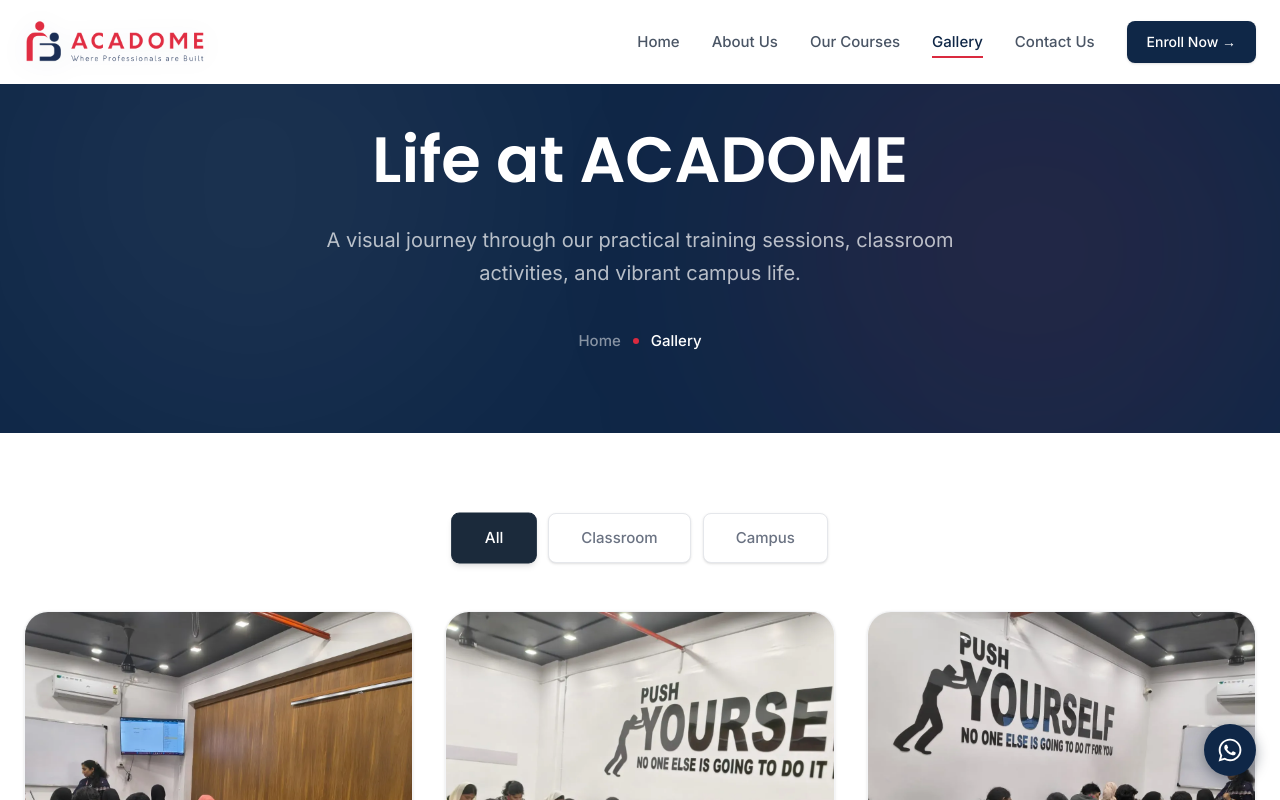
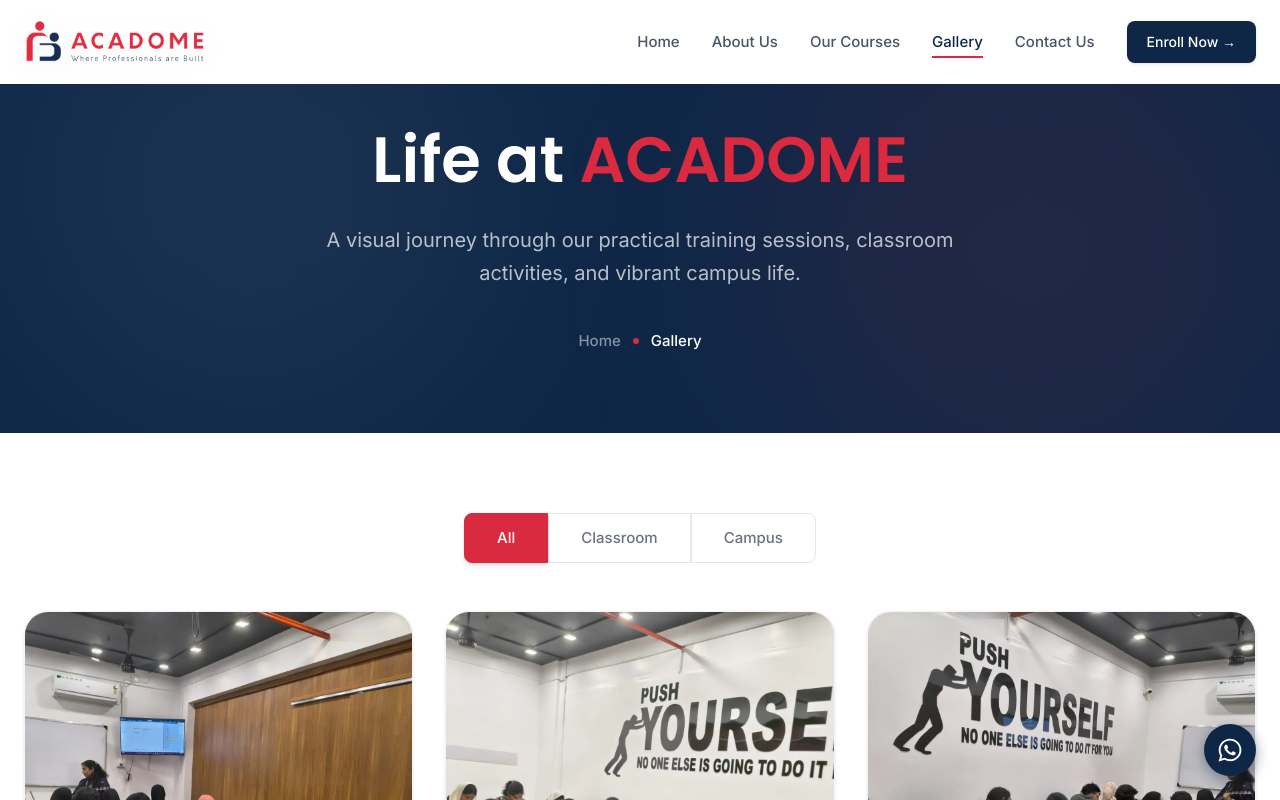
Before and after one commit to Sushincm/acadome, a React (Vite) app: page /gallery in a window 1280 px wide. Shown: the top 800 px of the page. Built offline with nearby package versions, Linux system fonts and the light colour scheme.

Commit message:
feat: refine brand highlighting and tab UI styling

```diff
--- a/src/components/CertificationSection.jsx
+++ b/src/components/CertificationSection.jsx
@@ -69,7 +69,7 @@ export default function CertificationSection({ className = "", noBg = false, isL
             {certificationHeaderData.tag}
           </span>
           <h2 ref={titleRef} className={`font-heading font-bold text-[28px] md:text-[36px] lg:text-[42px] leading-[1.15] mb-6 tracking-tight ${isLight ? "text-gray-900" : "text-white"}`}>
-            {certificationHeaderData.title}
+            {highlightBrand(certificationHeaderData.title)}
           </h2>
           <p ref={subtextRef} className={`font-body text-base md:text-lg leading-relaxed max-w-[600px] mx-0 lg:mx-auto ${isLight ? "text-gray-600" : "text-white/60"}`}>
             {highlightBrand(certificationHeaderData.subtext)}
--- a/src/components/ContactSection.jsx
+++ b/src/components/ContactSection.jsx
@@ -2,6 +2,7 @@ import { useState, useEffect, useRef } from 'react';
 import { contactData } from '../data';
 import { FaPhoneAlt, FaEnvelope, FaMapMarkerAlt, FaArrowRight, FaCheck } from 'react-icons/fa';
 import { setupSplitText, setupScrollReveal } from '../utils/animations';
+import { highlightBrand } from '../utils/textUtils';
 
 export default function ContactSection({ showMap = true }) {
   const [formData, setFormData] = useState({
@@ -92,7 +93,7 @@ export default function ContactSection({ showMap = true }) {
               {contactData.header.tag}
             </span>
             <h2 ref={titleRef} className="text-primary-navy font-sora font-bold text-[36px] md:text-[44px] lg:text-[48px] leading-[1.1] mb-10 whitespace-normal break-words max-w-full">
-              Connect with Our Expert Team
+              {highlightBrand("Connect with Our Expert Team")}
             </h2>
 
             {/* Contact Details List */}
--- a/src/components/GallerySection.jsx
+++ b/src/components/GallerySection.jsx
@@ -166,17 +166,19 @@ export default function GallerySection({ fullPage = false, isHome = false }) {
         )}
 
         {/* Filter Tabs */}
-        <div className={`flex flex-wrap items-center justify-center gap-3 mb-10 ${fullPage ? 'md:mb-12' : 'md:mb-16'}`}>
-          {galleryCategories.map((cat) => {
+        <div className={`flex flex-wrap items-center justify-center gap-0 mb-10 ${fullPage ? 'md:mb-12' : 'md:mb-16'}`}>
+          {galleryCategories.map((cat, idx) => {
             const isActive = activeCategory === cat;
             return (
               <button
                 key={cat}
                 onClick={() => handleFilterChange(cat)}
-                className={`px-8 py-3 rounded-lg font-body font-medium text-[15px] transition-all duration-300 border ${
+                className={`px-8 py-3 font-body font-medium text-[15px] transition-all duration-300 border ${
+                  idx === 0 ? 'rounded-l-lg' : idx === galleryCategories.length - 1 ? 'rounded-r-lg' : ''
+                } ${
                   isActive
-                    ? 'bg-[#1B2A3B] text-white border-[#1B2A3B] shadow-md scale-[1.02]'
-                    : 'bg-white text-gray-500 border-gray-200 shadow-sm hover:bg-gray-50 hover:text-primary-navy hover:shadow-md'
+                    ? 'bg-accent-red text-white border-accent-red shadow-md z-10'
+                    : 'bg-white text-gray-500 border-gray-200 hover:bg-accent-red hover:text-white hover:border-accent-red'
                 }`}
               >
                 {cat}
--- a/src/components/MentorsSection.jsx
+++ b/src/components/MentorsSection.jsx
@@ -4,6 +4,7 @@ import { Swiper, SwiperSlide } from 'swiper/react';
 import { Autoplay, Pagination, Navigation } from 'swiper/modules';
 import { FaChevronLeft, FaChevronRight } from 'react-icons/fa';
 import { setupSplitText, setupScrollReveal } from '../utils/animations';
+import { highlightBrand } from '../utils/textUtils';
 
 import 'swiper/css';
 import 'swiper/css/pagination';
@@ -91,13 +92,13 @@ export default function MentorsSection({ isFullGrid = false, noBg = false, class
         <div className={`${noBg ? "" : "container max-w-[1240px]"} mx-auto`}>
           <div className="text-left lg:text-center mb-12 md:mb-16 lg:mb-20 max-w-3xl lg:mx-auto flex flex-col items-start lg:items-center">
             <span ref={tagRef} className="text-accent-red font-sora font-bold text-[13px] uppercase tracking-[0.25em] mb-4 block">
-              {mentorsHeaderData.tag}
+              {highlightBrand(mentorsHeaderData.tag)}
             </span>
             <h2 ref={titleRef} className={`font-heading font-bold text-[28px] md:text-[36px] lg:text-[42px] leading-[1.1] mb-6 tracking-tight ${isLight ? "text-gray-900" : "text-white"}`}>
               Our Expert Faculty
             </h2>
             <p ref={subRef} className={`font-body text-base md:text-lg leading-relaxed ${isLight ? "text-gray-600" : "text-white/60"}`}>
-              Meet the industry veterans who guide our students towards professional excellence.
+              {highlightBrand("Meet the industry veterans who guide our students towards professional excellence.")}
             </p>
           </div>
 
@@ -123,13 +124,13 @@ export default function MentorsSection({ isFullGrid = false, noBg = false, class
         <div className="flex flex-col md:flex-row md:items-end justify-between mb-16 md:mb-20 px-4 gap-8">
           <div className="flex flex-col text-left max-w-2xl">
             <span ref={tagRef} className="text-accent-red font-sora font-bold text-[13px] uppercase tracking-[0.25em] mb-4">
-              {mentorsHeaderData.tag}
+              {highlightBrand(mentorsHeaderData.tag)}
             </span>
             <h2 ref={titleRef} className={`font-heading font-bold text-[28px] md:text-[36px] lg:text-[42px] leading-[1.1] mb-6 tracking-tight ${isLight ? "text-gray-900" : "text-white"}`}>
-              {mentorsHeaderData.title}
+              {highlightBrand(mentorsHeaderData.title)}
             </h2>
             <p ref={subRef} className={`font-body text-base md:text-lg leading-relaxed ${isLight ? "text-gray-600" : "text-white/60"}`}>
-              {mentorsHeaderData.subtext}
+              {highlightBrand(mentorsHeaderData.subtext)}
             </p>
           </div>
 
--- a/src/pages/Gallery.jsx
+++ b/src/pages/Gallery.jsx
@@ -5,6 +5,7 @@ import { setupScrollReveal } from "../utils/animations";
 import { videoGalleryData, testimonialVideos } from "../data/gallery";
 import useLightbox from "../hooks/useLightbox";
 import SEO from "../components/SEO";
+import { highlightBrand } from "../utils/textUtils";
 
 export default function Gallery() {
   const heroRef = useRef(null);
@@ -34,7 +35,7 @@ export default function Gallery() {
         </div>
         <div ref={heroRef} className="container max-w-[1240px] mx-auto relative z-10">
           <h1 className="font-heading font-semibold text-[40px] md:text-[64px] text-white mb-6 leading-tight">
-            Life at ACADOME
+            {highlightBrand("Life at ACADOME")}
           </h1>
           <p className="text-white/70 text-lg md:text-xl max-w-2xl mx-auto mb-10 leading-relaxed">
             A visual journey through our practical training sessions, classroom activities, and vibrant campus life.
@@ -106,9 +107,15 @@ export default function Gallery() {
             <h3 className="font-heading font-bold text-[28px] md:text-[36px] lg:text-[42px] text-primary-navy mb-8">
                Want to be part of our next batch?
             </h3>
-            <Link to="/contact-us" className="inline-flex items-center justify-center px-10 py-5 bg-primary-navy text-white font-body font-bold text-[18px] rounded-2xl hover:bg-accent-red transition-all shadow-xl scale-100 hover:scale-105 active:scale-95">
-              Join ACADOME Now →
-            </Link>
+            <a
+              href={`https://wa.me/919778914198?text=${encodeURIComponent("I would like to inquire about the upcoming batch at ACADOME.")}`}
+              target="_blank"
+              rel="noopener noreferrer"
+              className="inline-flex items-center justify-center px-10 py-4 font-body font-semibold text-[15px] rounded-lg bg-primary-navy text-white hover:bg-accent-red transition-all duration-300 shadow-md w-full md:w-auto text-center group"
+            >
+              Enroll Now
+              <span className="ml-2 group-hover:translate-x-1 transition-transform">&rarr;</span>
+            </a>
          </div>
       </section>
     </div>
--- a/src/utils/textUtils.js
+++ b/src/utils/textUtils.js
@@ -11,7 +11,11 @@ export const highlightBrand = (text) => {
   const parts = text.split(/(ACADOME)/i);
   return parts.map((part, i) =>
     part.toLowerCase() === 'acadome'
-      ? React.createElement('span', { key: i, className: "text-accent-red" }, part)
+      ? React.createElement('span', {
+          key: i,
+          className: "text-accent-red",
+          style: { color: '#da2a3f' } // Forced color to ensure it overrides parent styles
+        }, part)
       : part
   );
 };
```
Also changed, not shown: src/components/CoursesSection.jsx (+14 -11 lines).
